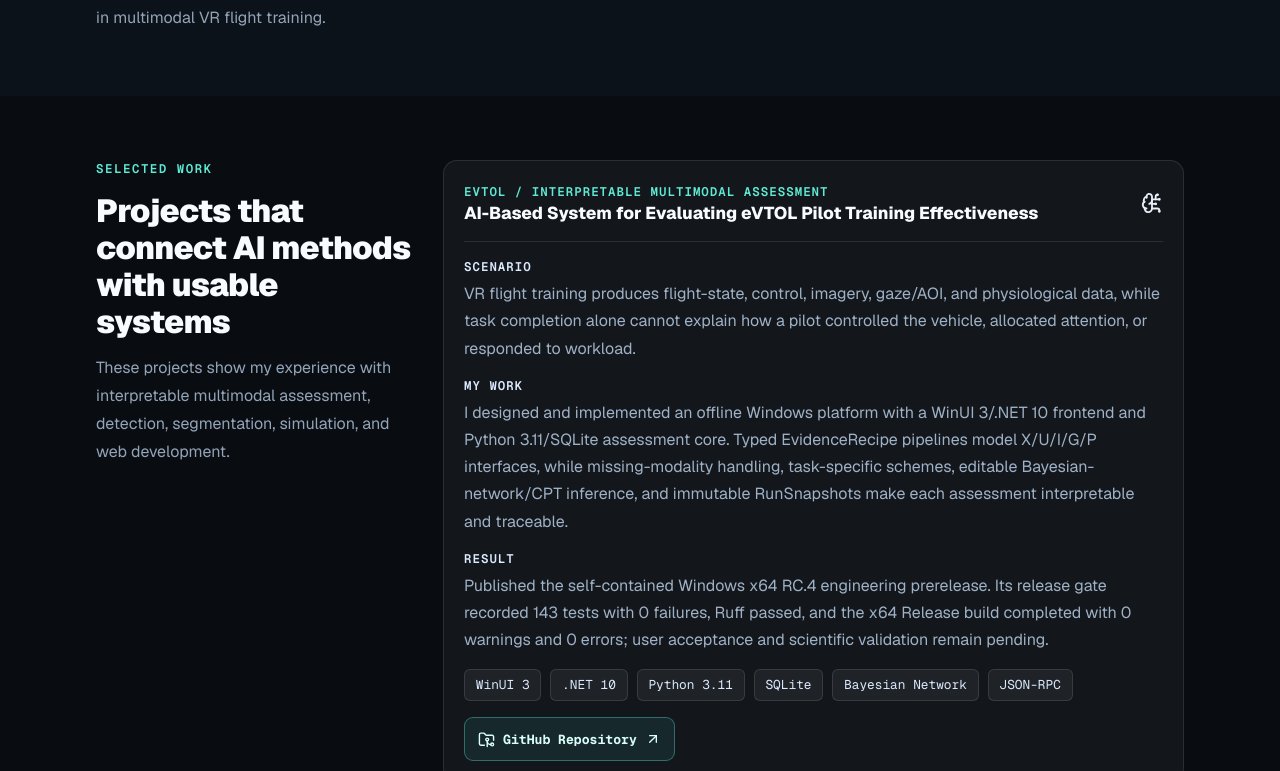
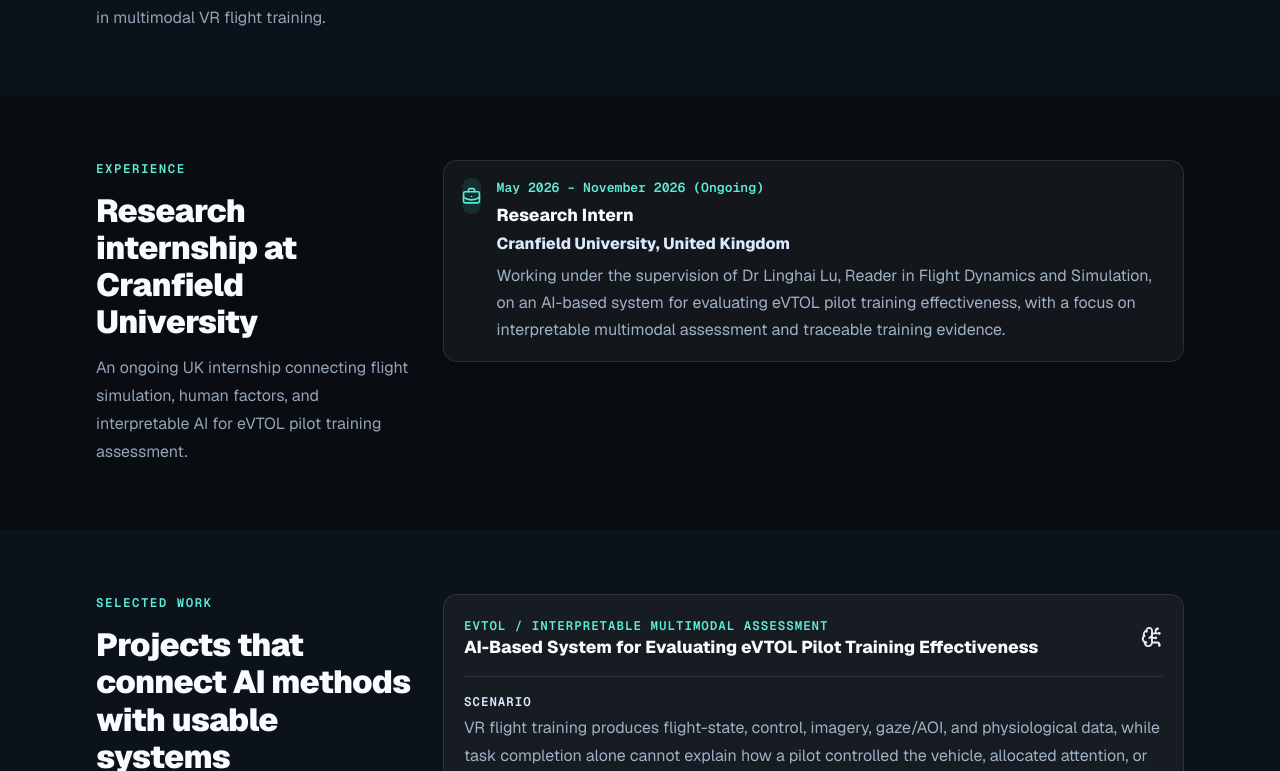
Before and after one commit to Foreverlongdamai/Foreverlongdamai.github.io, a Next.js app in the folder personal-portfolio/: page / in a window 1280 px wide. Shown: the part 1589-2360 px from the top of the page. Built offline with nearby package versions, Linux system fonts and the light colour scheme.

Commit message:
Add Cranfield research internship experience

```diff
--- a/personal-portfolio/src/app/layout.tsx
+++ b/personal-portfolio/src/app/layout.tsx
@@ -13,7 +13,7 @@ const geistMono = Geist_Mono({
 });
 
 const siteDescription =
-  "Bilingual personal portfolio for Mai Long, focused on embodied intelligence, eVTOL pilot training effectiveness, interpretable multimodal assessment, computer vision, and simulation.";
+  "Bilingual personal portfolio for Mai Long, a Cranfield University research intern focused on embodied intelligence, eVTOL pilot training effectiveness, interpretable multimodal assessment, computer vision, and simulation.";
 
 export const metadata: Metadata = {
   metadataBase: new URL("https://foreverlongdamai.github.io"),
--- a/personal-portfolio/src/components/PortfolioSections.tsx
+++ b/personal-portfolio/src/components/PortfolioSections.tsx
@@ -7,6 +7,7 @@ import {
   Bot,
   Boxes,
   BrainCircuit,
+  BriefcaseBusiness,
   CarFront,
   CodeXml,
   Eye,
@@ -24,6 +25,7 @@ import { projects } from "@/content/projects";
 import {
   awards,
   education,
+  experience,
   portfolioSections,
   researchAreas,
   skillGroups,
@@ -99,7 +101,25 @@ export function PortfolioSections() {
         </div>
       </Section>
 
-      <Section section={findSection("projects")} locale={locale}>
+      <Section section={findSection("experience")} locale={locale}>
+        <div className="timeline">
+          {experience.map((item) => (
+            <article className="timeline-item" key={`${item.title.en}-${item.period.en}`}>
+              <div className="timeline-icon">
+                <BriefcaseBusiness aria-hidden="true" size={19} />
+              </div>
+              <div>
+                <p>{getLocalizedText(item.period, locale)}</p>
+                <h3>{getLocalizedText(item.title, locale)}</h3>
+                <strong>{getLocalizedText(item.organization, locale)}</strong>
+                <span>{getLocalizedText(item.description, locale)}</span>
+              </div>
+            </article>
+          ))}
+        </div>
+      </Section>
+
+      <Section section={findSection("projects")} locale={locale} className="section-muted">
         <div className="project-list">
           {projects.map((project, index) => {
             const ProjectIcon = projectIcons[index] ?? Wrench;
@@ -150,7 +170,7 @@ export function PortfolioSections() {
         </div>
       </Section>
 
-      <Section section={findSection("thoughts")} locale={locale} className="section-muted">
+      <Section section={findSection("thoughts")} locale={locale}>
         <div className="thought-list">
           {thoughts.map((thought, index) => (
             <article className="thought-item" key={thought.title.en}>
@@ -164,7 +184,7 @@ export function PortfolioSections() {
         </div>
       </Section>
 
-      <Section section={findSection("education")} locale={locale}>
+      <Section section={findSection("education")} locale={locale} className="section-muted">
         <div className="timeline">
           {education.map((item) => (
             <article className="timeline-item" key={`${item.title.en}-${item.period.en}`}>
@@ -182,7 +202,7 @@ export function PortfolioSections() {
         </div>
       </Section>
 
-      <Section section={findSection("awards")} locale={locale} className="section-muted">
+      <Section section={findSection("awards")} locale={locale}>
         <div className="award-grid">
           {awards.map((award) => (
             <article className="award-card" key={award.title.en}>
@@ -196,7 +216,7 @@ export function PortfolioSections() {
         </div>
       </Section>
 
-      <Section section={findSection("skills")} locale={locale}>
+      <Section section={findSection("skills")} locale={locale} className="section-muted">
         <div className="skills-grid">
           {skillGroups.map((group, index) => {
             const GroupIcon = skillIcons[index] ?? Wrench;
--- a/personal-portfolio/src/content/sections.ts
+++ b/personal-portfolio/src/content/sections.ts
@@ -27,6 +27,18 @@ export const portfolioSections: PortfolioSection[] = [
     description: {
       en: "My research connects intelligent agents that understand environments and tasks with interpretable, evidence-based methods for assessing pilot performance in multimodal VR flight training.",
       zh: "我的研究一方面关注能够理解环境与任务的智能体，另一方面探索面向多模态 VR 飞行训练的可解释、证据驱动飞行员表现评估方法。",
+    },
+  },
+  {
+    id: "experience",
+    eyebrow: { en: "Experience", zh: "实习经历" },
+    title: {
+      en: "Research internship at Cranfield University",
+      zh: "英国克兰菲尔德大学研究实习",
+    },
+    description: {
+      en: "An ongoing UK internship connecting flight simulation, human factors, and interpretable AI for eVTOL pilot training assessment.",
+      zh: "一段正在进行的英国研究实习，围绕飞行仿真、人因与可解释 AI，开展 eVTOL 飞行员训练评估研究。",
     },
   },
   {
@@ -167,6 +179,24 @@ export const education: TimelineItem[] = [
   },
 ];
 
+export const experience: TimelineItem[] = [
+  {
+    period: {
+      en: "May 2026 – November 2026 (Ongoing)",
+      zh: "2026 年 5 月 – 11 月（进行中）",
+    },
+    title: { en: "Research Intern", zh: "研究实习生" },
+    organization: {
+      en: "Cranfield University, United Kingdom",
+      zh: "英国克兰菲尔德大学",
+    },
+    description: {
+      en: "Working under the supervision of Dr Linghai Lu, Reader in Flight Dynamics and Simulation, on an AI-based system for evaluating eVTOL pilot training effectiveness, with a focus on interpretable multimodal assessment and traceable training evidence.",
+      zh: "在 Linghai Lu 博士指导下，参与基于 AI 的 eVTOL 飞行员训练有效性评估系统研究，重点开展可解释多模态评估与可追溯训练证据设计。",
+    },
+  },
+];
+
 export const awards: Award[] = [
   {
     title: {
--- a/personal-portfolio/src/content/site.ts
+++ b/personal-portfolio/src/content/site.ts
@@ -5,6 +5,7 @@ export const siteContent: SiteContent = {
     { id: "home", label: { en: "Home", zh: "首页" } },
     { id: "about", label: { en: "About", zh: "简介" } },
     { id: "research", label: { en: "Research Fields", zh: "研究领域" } },
+    { id: "experience", label: { en: "Experience", zh: "经历" } },
     { id: "projects", label: { en: "Projects", zh: "项目" } },
     { id: "thoughts", label: { en: "Thoughts", zh: "观点" } },
     { id: "education", label: { en: "Education", zh: "教育" } },
@@ -23,8 +24,8 @@ export const siteContent: SiteContent = {
       zh: "我构建面向具身智能体与 eVTOL 飞行员训练评估的可解释 AI 和仿真系统。",
     },
     intro: {
-      en: "I am pursuing an M.S. in Computer Science at Shandong University of Science and Technology. My work spans interpretable multimodal assessment for eVTOL flight training, underwater visual detection, traffic simulation, and web development, alongside research in embodied intelligence.",
-      zh: "我目前在山东科技大学攻读计算机科学硕士。我的经历涵盖 eVTOL 飞行训练的可解释多模态评估、水下视觉检测、交通场景仿真和 Web 开发，并持续开展具身智能方向的研究。",
+      en: "I am pursuing an M.S. in Computer Science at Shandong University of Science and Technology and undertaking a 2026 research internship at Cranfield University. My work spans interpretable multimodal assessment for eVTOL flight training, underwater visual detection, traffic simulation, and web development, alongside research in embodied intelligence.",
+      zh: "我目前在山东科技大学攻读计算机科学硕士，并于 2026 年在英国克兰菲尔德大学开展研究实习。我的经历涵盖 eVTOL 飞行训练的可解释多模态评估、水下视觉检测、交通场景仿真和 Web 开发，并持续开展具身智能方向的研究。",
     },
     location: { en: "Qingdao, Shandong, China", zh: "中国山东青岛" },
     email: "long204323@gmail.com",
```
Also changed, not shown: 2 other files (tests, documents, lock files or other folders).
